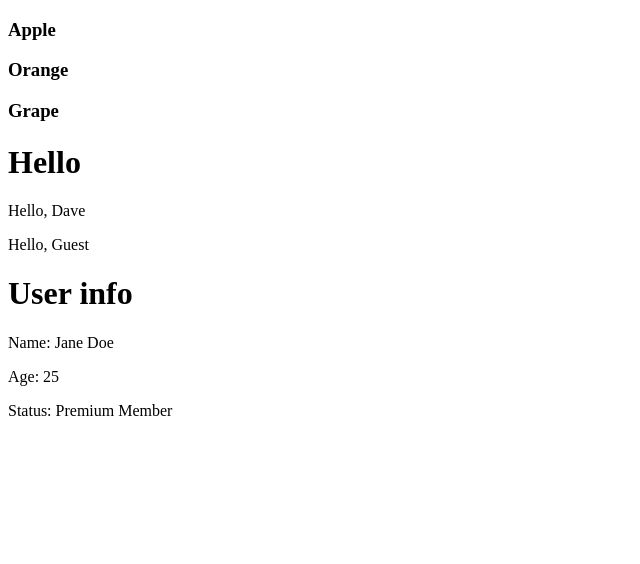
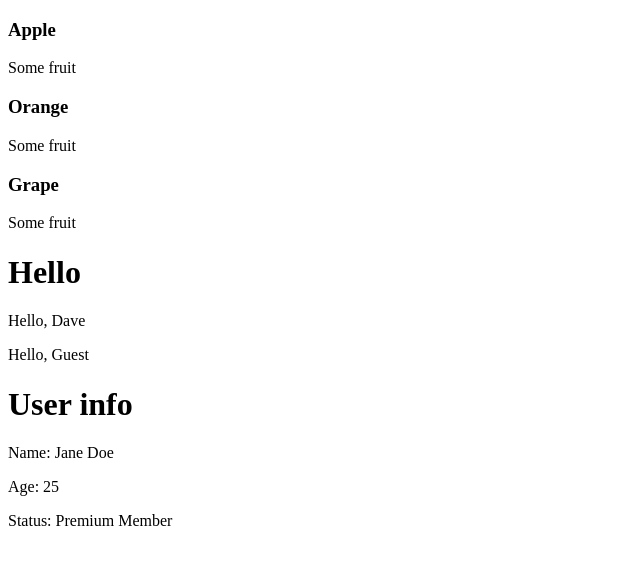
Before and after one commit to Seanon1/vite-project, a React (Vite) app: page / in a window 1280 px wide. Shown: the top 564 px of the page, without its empty margins (0-640 px from the left). Built offline with nearby package versions, Linux system fonts and the light colour scheme.

Commit message:
Lists updated

```diff
--- a/src/App.jsx
+++ b/src/App.jsx
@@ -14,6 +14,7 @@ function App() {
     {items.map((item, index) =>(
       <React.Fragment key={index}>
         <h3>{item}</h3>
+        <p>Some fruit</p>
       </React.Fragment>
     ))}
       <h1>Hello</h1>
```
